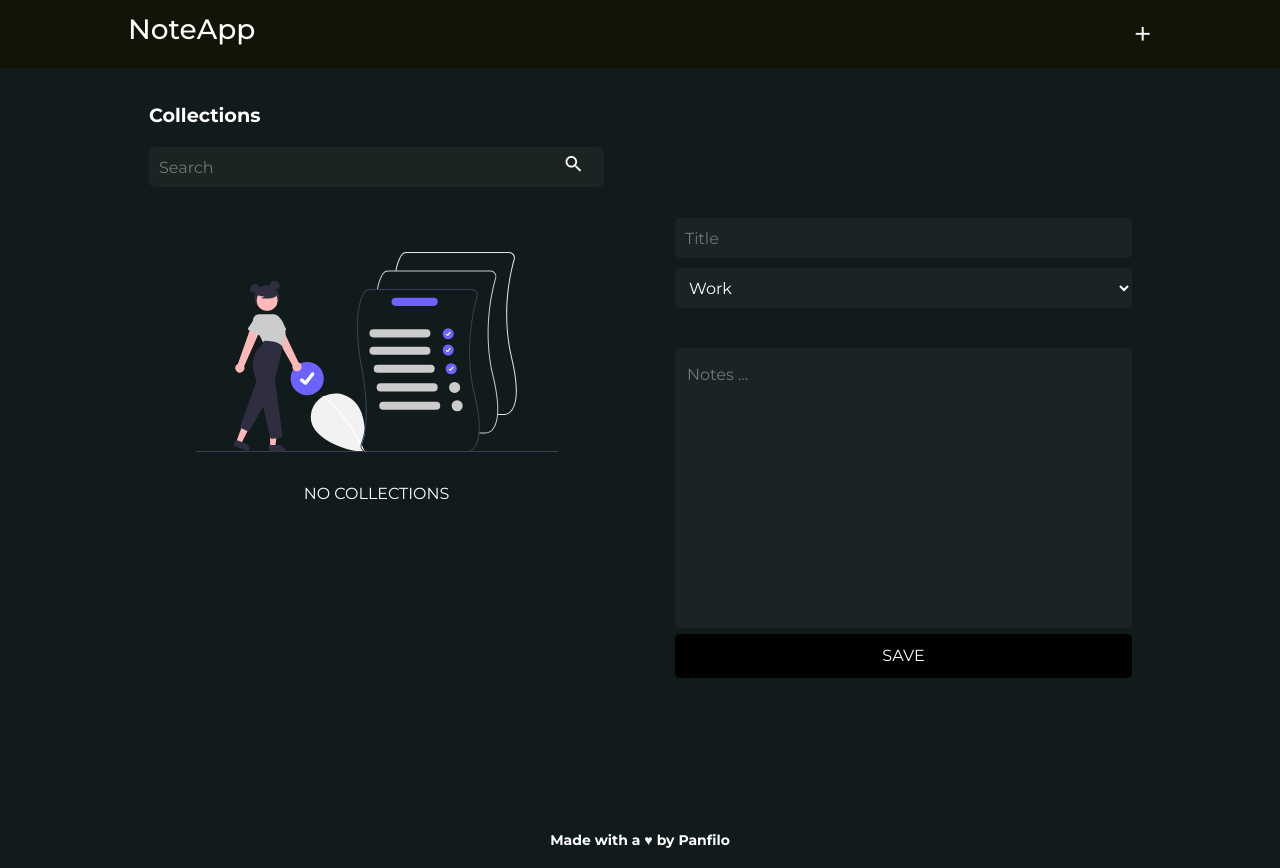
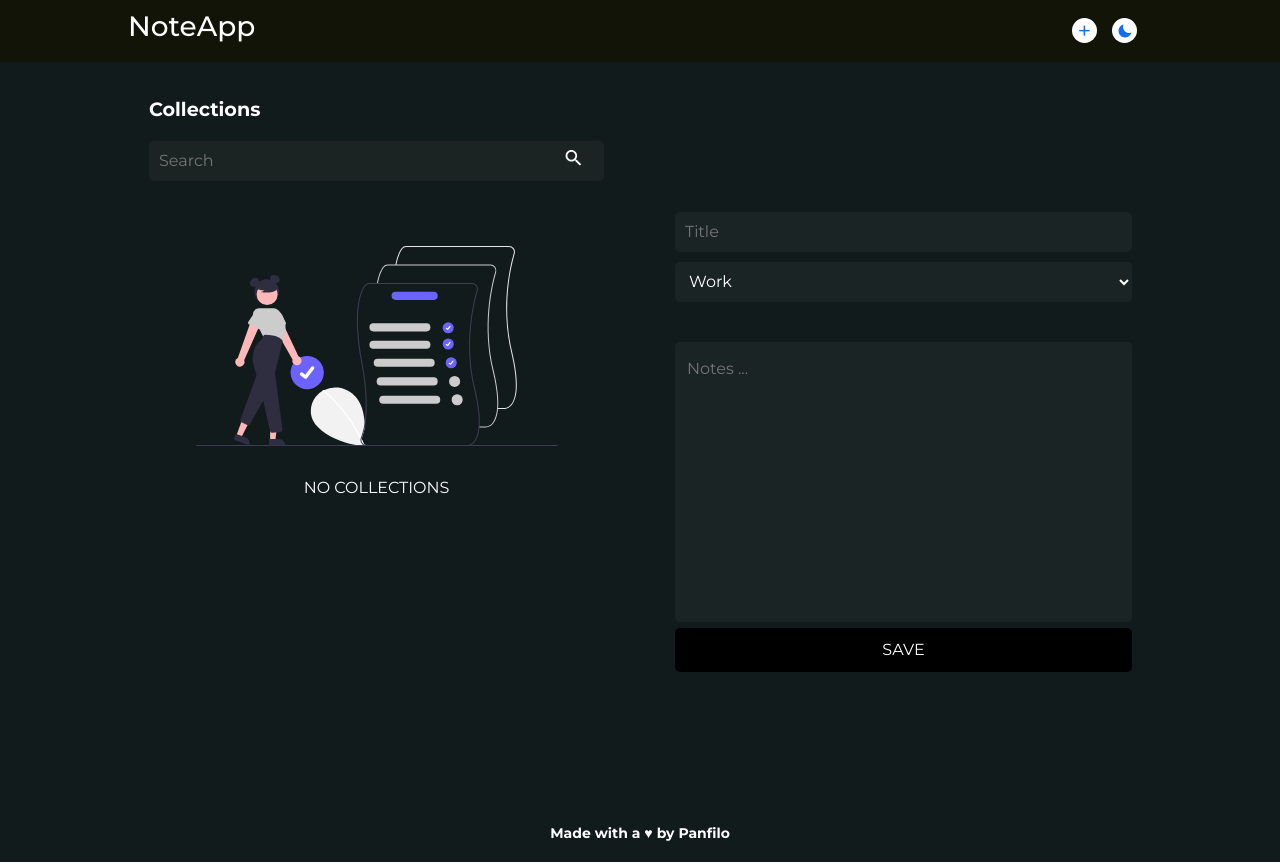
Before and after one commit to Panfilomacantan2/noteapp-webapp, a plain HTML site: page index.html in a window 1280 px wide. Drawn offline with nearby package versions, Linux system fonts and the light colour scheme.

Commit message:
added dark mode toggler

```diff
--- a/app.js
+++ b/app.js
@@ -321,3 +321,39 @@ document.addEventListener("click", () => {
     arrow: false,
   });
 });
+
+//check if the user is using a dark mode
+const togglerThemeIcon = document.querySelector(".theme_toggler_icon");
+const current = [...document.querySelectorAll("[data-theme]")];
+const theme = localStorage.getItem("theme");
+[...current].map((item) => (item.dataset.theme = theme));
+[...current].map((item) => {
+  if (item.dataset.theme === "dark") {
+    item.style.background = "";
+  } else {
+    item.style.background = "";
+  }
+});
+
+const toggleTheme = () => {
+  const current = [...document.querySelectorAll("[data-theme]")];
+
+  const theme = localStorage.getItem("theme");
+  [...current].map((item) => (item.dataset.theme = theme));
+  [...current].map((item) => (item.dataset.theme = theme));
+
+  [...current].map((item) => {
+    if (item.dataset.theme == "dark") {
+      item.style.backgroundColor = "";
+      togglerThemeIcon.innerHTML = '<ion-icon name="moon"></ion-icon>';
+      localStorage.setItem("theme", "light");
+    } else {
+      item.style.backgroundColor = "";
+      togglerThemeIcon.innerHTML = '<ion-icon name="sunny"></ion-icon>';
+      localStorage.setItem("theme", "dark");
+    }
+  });
+
+  togglerThemeIcon.classList.toggle("dark_mode");
+};
+togglerThemeIcon.addEventListener("click", toggleTheme);
--- a/index.html
+++ b/index.html
@@ -20,14 +20,16 @@
     <title>Note Web App</title>
   </head>
   <body>
-    <header class="header">
-      <h3 class="logo">NoteApp</h3>
+    <header class="header" data-theme="light">
+      <h3 class="logo" data-theme="light">NoteApp</h3>
       <span class="add_btn">
-        <a href="#note_form" class="text-light text-decoration-none">+</a>
+        <a href="#note_form" class="plus_icon">+</a>
+        <a href="#" class="theme_toggler_icon dark_mode"><ion-icon name="moon"></ion-icon></a>
+
       </span>
     </header>
 
-    <div class="notes_container">
+    <div class="notes_container" data-theme="light">
       <div class="view_notes_container">
         <h3 class="collection_label">
           Collections<span class="badge badge-light" id="collection_counter"
@@ -42,7 +44,7 @@
         </div>
 
         <!-- notes container -->
-        <ul class="collection"></ul>
+        <ul class="collection" ></ul>
       </div>
 
       <div class="add_note_wrapper" id="note_form">
--- a/styles/_header.scss
+++ b/styles/_header.scss
@@ -14,19 +14,43 @@
     width: 100%;
   }
 
+  .logo {
+    color: #fff;
 
-
-  .logo{
-      color: #fff;
-
-      @include xs-screen {
-        font-size: 1rem;
-      }
+    @include xs-screen {
+      font-size: 1rem;
+    }
   }
 
-  .add_btn{
-      color: #fff;
+  .add_btn {
+    color: #fff;
+    cursor: pointer;
+    display: flex;
+
+    .plus_icon {
+      text-decoration: none;
       cursor: pointer;
-      font-size: 2rem;
+      font-size: 1.5rem;
+      height: 25px;
+      width: 25px;
+      border-radius: 50%;
+      background-color: #fff;
+      display: flex;
+      justify-content: center;
+      align-items: center;
+    }
+
+    .theme_toggler_icon {
+      cursor: pointer;
+      font-size: 1rem;
+      height: 25px;
+      width: 25px;
+      border-radius: 50%;
+      background-color: #fff;
+      display: flex;
+      justify-content: center;
+      align-items: center;
+      margin: 0 15px;
+    }
   }
 }
```
Also changed, not shown: styles/index.css, 1 other file.
